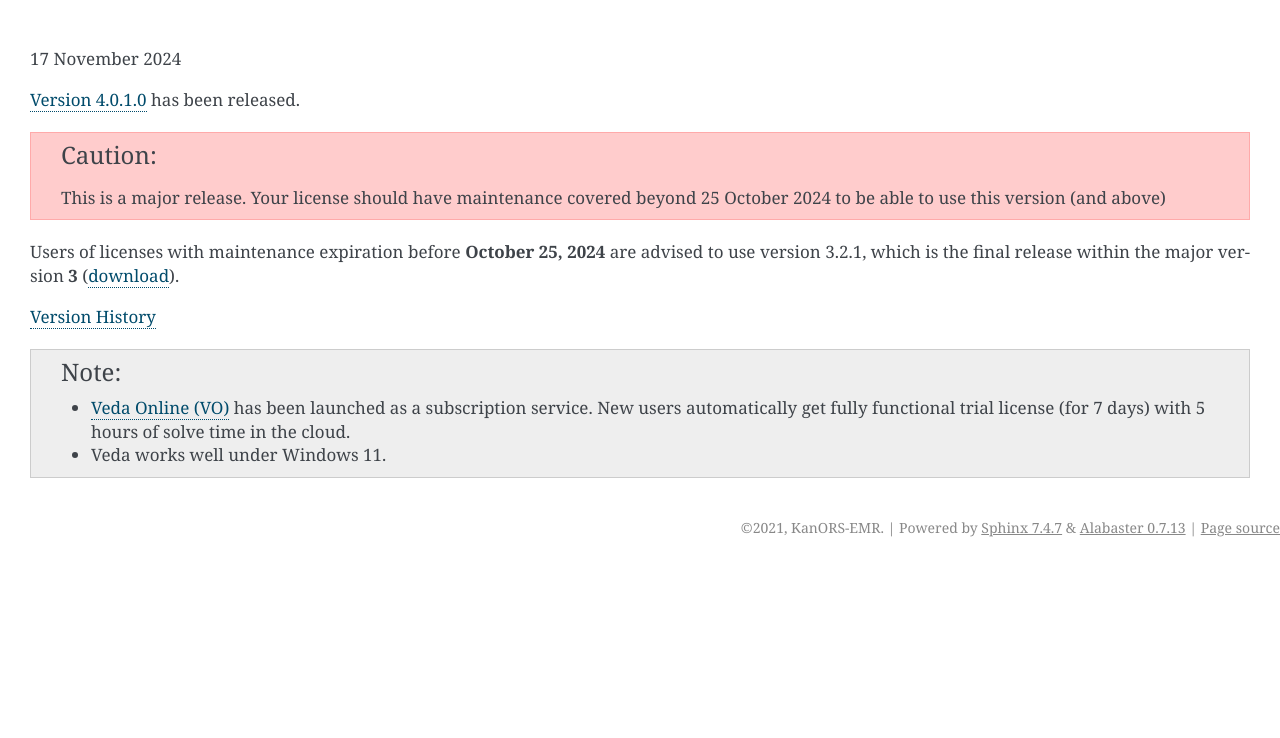
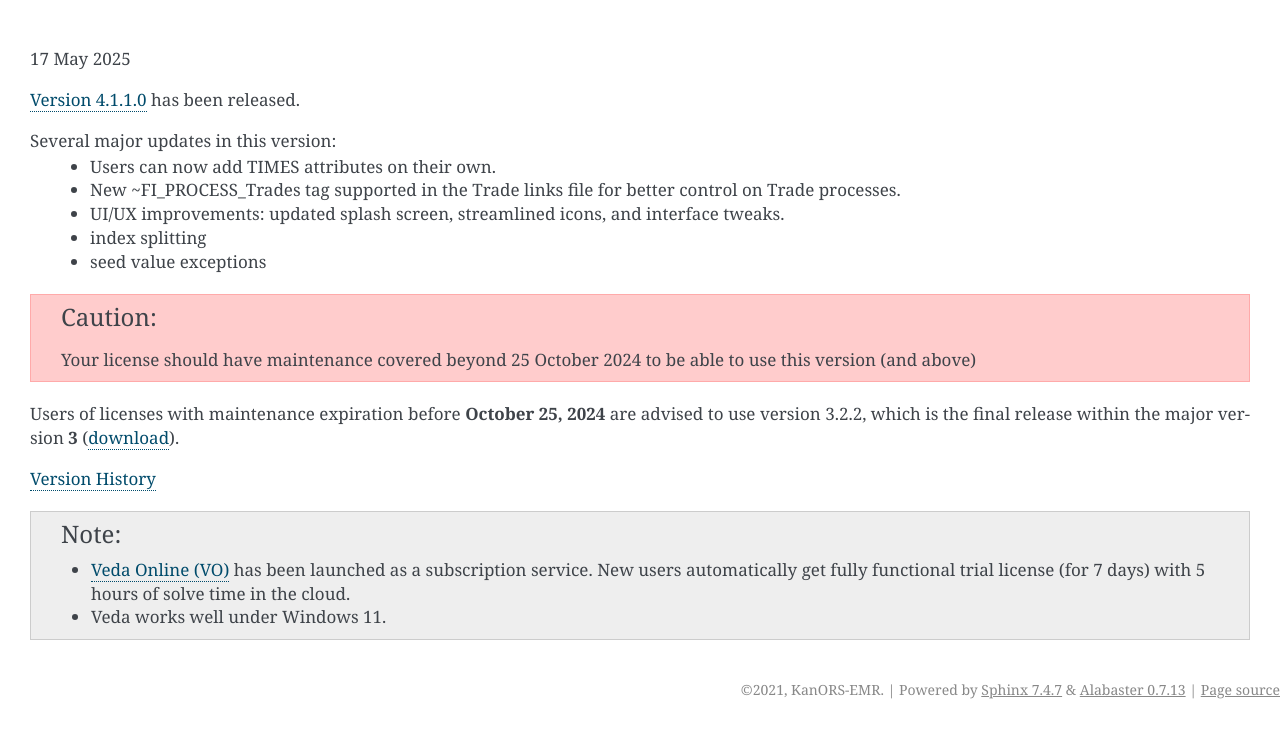
Before and after one commit to kanors-emr/Veda-start-page-news, a Sphinx documentation site: the page built from docs/source/index.rst, in a window 1280 px wide. Shown: the top 738 px of the page. Built offline with Sphinx 7.4.7, drawn with Linux system fonts in a browser that asks for light colours.

Commit message:
Update index.rst
version 4.1.1.0

```diff
--- a/docs/source/index.rst
+++ b/docs/source/index.rst
@@ -5,15 +5,22 @@
 
 .. .. topic::
 
-17 November 2024
+17 May 2025
 
-`Version 4.0.1.0 <https://github.com/kanors-emr/Veda2.0-Installation/releases/tag/v4.0.1.0>`_ has been released.
+`Version 4.1.1.0 <https://github.com/kanors-emr/Veda2.0-Installation>`_ has been released.
+
+Several major updates in this version:
+   * Users can now add TIMES attributes on their own.
+   * New ~FI_PROCESS_Trades tag supported in the Trade links file for better control on Trade processes.
+   * UI/UX improvements: updated splash screen, streamlined icons, and interface tweaks.
+   * index splitting
+   * seed value exceptions
 
 .. caution::
-   This is a major release. Your license should have maintenance covered beyond 25 October 2024 to be able to use this version (and above)
+   Your license should have maintenance covered beyond 25 October 2024 to be able to use this version (and above)
 
 Users of licenses with maintenance expiration before **October 25, 2024** are advised to use
-version 3.2.1, which is the final release within the major version **3** (`download <https://github.com/kanors-emr/Veda2.0-Installation/releases/tag/v3.2.1.0>`_).
+version 3.2.2, which is the final release within the major version **3** (`download <https://github.com/kanors-emr/Veda2.0-Installation/releases/tag/v3.2.2.0>`_).
 
 `Version History <https://veda-documentation.readthedocs.io/en/latest/pages/version_history.html>`_
 
```
